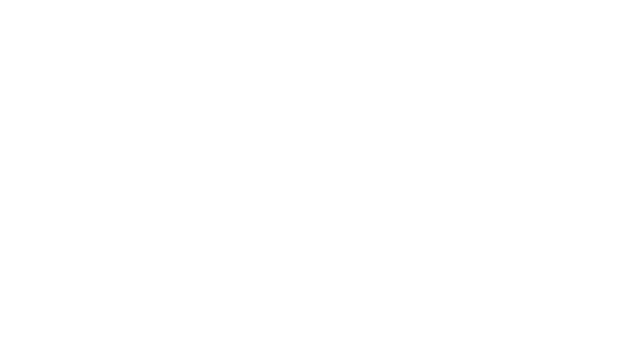
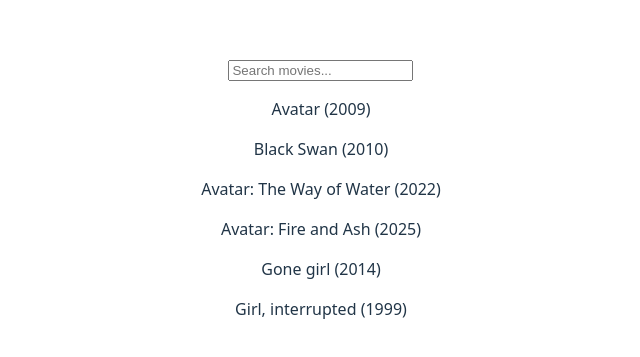
Before and after one commit to lvukad01/Internship-15-Movie-Explorer, a React (Vite) app: page /movies in a window 1280 px wide. Shown: the part 203-560 px from the top of the page, without its empty margins (319-959 px from the left). Built offline with nearby package versions, Linux system fonts and the light colour scheme; the HTML template or start-up script is replaced by a standard one.

Commit message:
Create movies page

```diff
--- /dev/null
+++ b/src/data/movies.js
@@ -0,0 +1,45 @@
+const movies=[
+    {
+        id:1,
+        title:"Avatar",
+        year:2009,
+        rating:7.9
+    },
+
+    {
+        id:2,
+        title:"Black Swan",
+        year:2010,
+        rating:8
+    },
+
+    {
+        id:3,
+        title:"Avatar: The Way of Water",
+        year:2022,
+        rating:7.5
+    },
+
+    {
+        id:4,
+        title:"Avatar: Fire and Ash",
+        year:2025,
+        rating:7.4
+    },
+
+    {
+        id:5,
+        title:"Gone girl",
+        year:2014,
+        rating:8.1
+    },
+
+    {
+        id:6,
+        title:"Girl, interrupted",
+        year:1999,
+        rating:7.3
+    }
+]
+
+export default movies;
--- a/src/pages/Movies.jsx
+++ b/src/pages/Movies.jsx
@@ -1,3 +1,54 @@
+import {useEffect, useState} from 'react'
+import moviesData from '../data/movies'
+
+
 export default function Movies(){
 
+
+  const[search, setSearch]=useState("")
+  const [movies,setMovies]=useState([])
+  const [loading, setLoading]=useState(true)
+  const [error, setError]=useState("")
+
+  useEffect(()=>{
+    const timer=setTimeout(()=>{
+        try{
+            setMovies(moviesData)
+            setLoading(false)
+        }catch(err){
+            setError("Something went wrong")
+            setLoading(false)
+        }
+    },1000)
+    return()=>clearTimeout(timer)
+  },[])
+
+  const filteredMovies=movies.filter(movie=>
+    movie.title.toLowerCase().includes(search.toLowerCase())
+  )
+
+  if(loading)
+    return <p>Loading movies...</p>
+
+  if(error)
+    return <p>{error}</p>
+
+  return  (
+    <div className='Movies-wrapper'>
+        <input className='searchbar' type="text"
+        placeholder="Search movies..."
+        value={search}
+        onChange={(e)=>setSearch(e.target.value)}/>
+        <div className='Movies'>
+         {filteredMovies.length==0 && search!==" " && (
+            <p>No movies found</p>
+         )}
+
+         {filteredMovies.map((movie)=>(
+            <p key={movie.id}>{movie.title} ({movie.year})</p>
+         )
+        )}
+        </div>
+    </div>
+  )
 }
```
